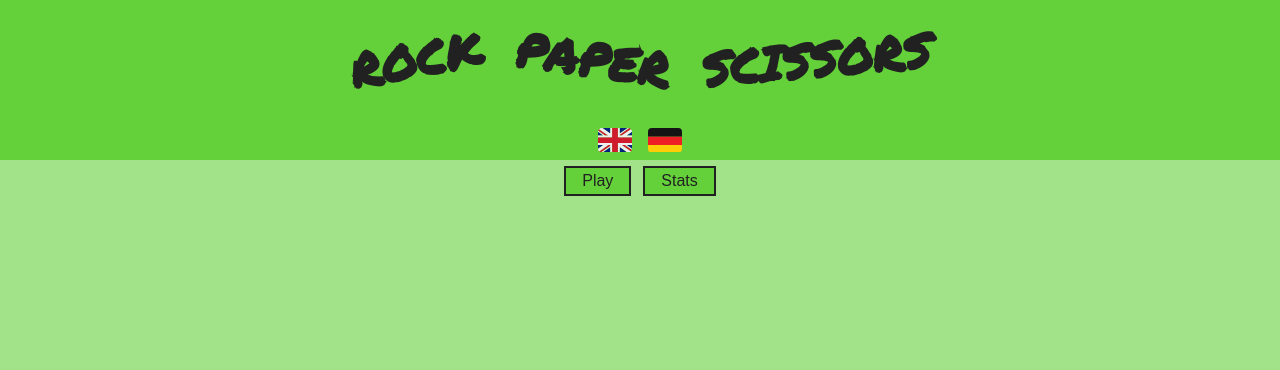
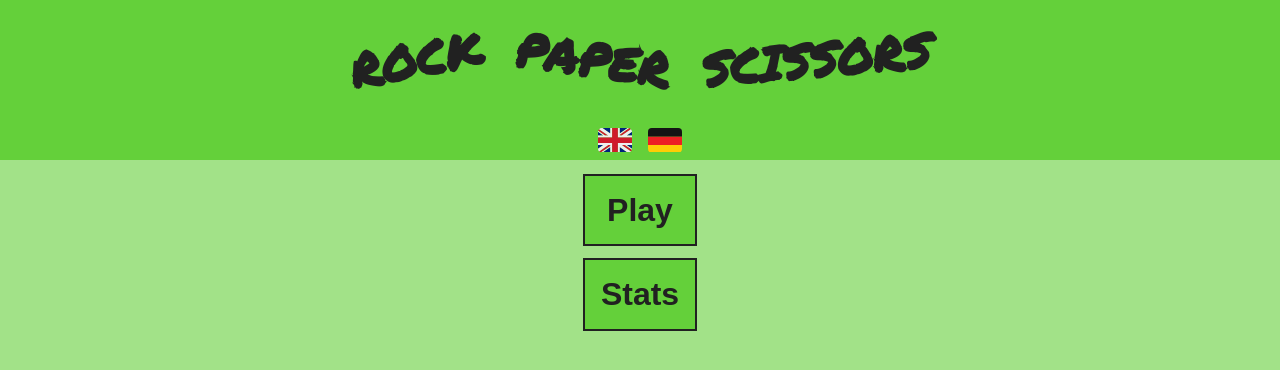
Before and after one commit to Vieraaaas/rock-paper-scissors, a Vue app: page / in a window 1280 px wide. Shown: the top 370 px of the page. Built offline with nearby package versions, Linux system fonts and the light colour scheme; a web font is replaced by a local one.

Commit message:
style: enhance buttons in start view

```diff
--- a/src/views/StartView.vue
+++ b/src/views/StartView.vue
@@ -9,3 +9,14 @@
 import { useI18n } from 'vue-i18n'
 const { t } = useI18n()
 </script>
+
+<style scoped>
+a {
+  display: block;
+  font-size: 2rem;
+  font-weight: bold;
+  text-align: center;
+  margin: 1rem;
+  padding: 1rem;
+}
+</style>
```
